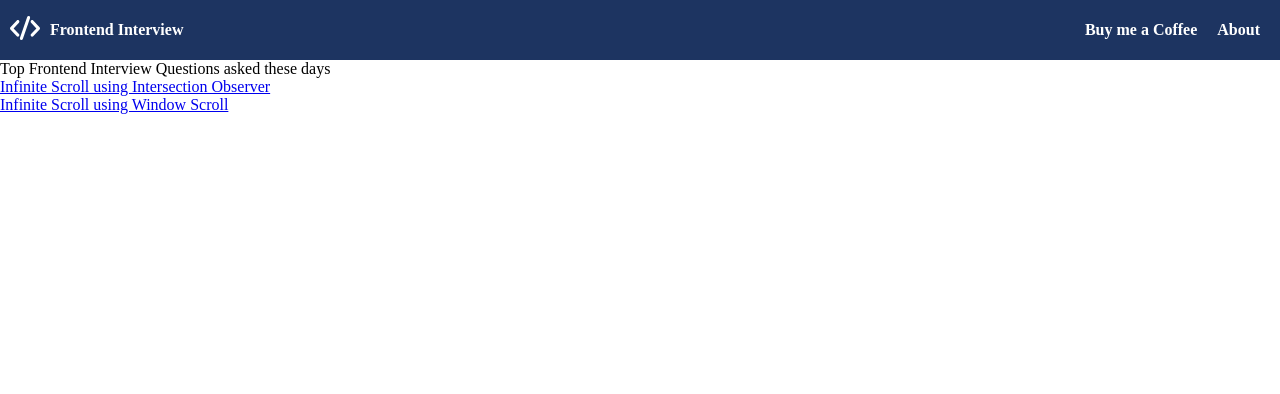
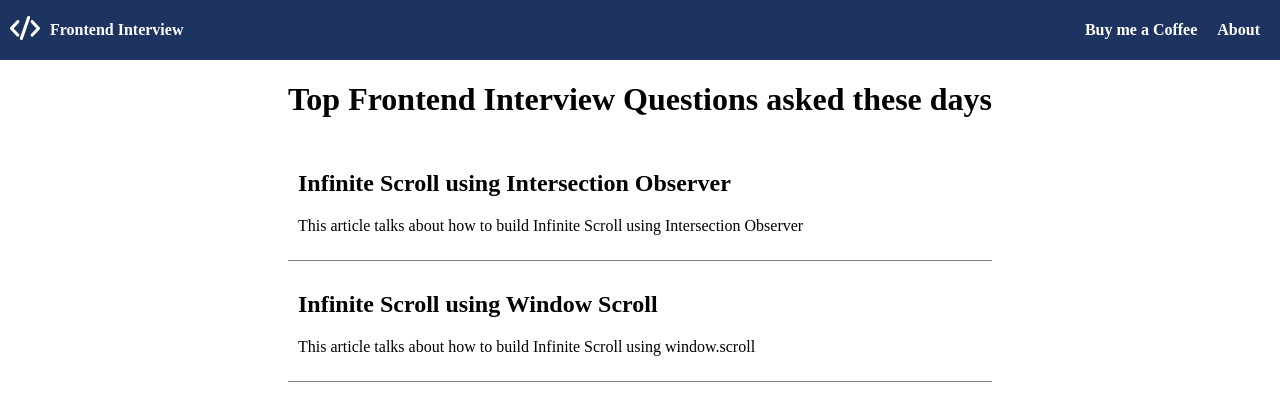
Before and after one commit to CodeDragoon/Frontend-Interview, a React (Create React App) app: page / in a window 1280 px wide. Shown: the top 394 px of the page. Built offline with nearby package versions, Linux system fonts and the light colour scheme.

Commit message:
Inf scroll window (#2)
* just testing code sandbox

* inf scroll wing window scroll

```diff
--- /dev/null
+++ b/src/common-components/articleCard/ArticleCard.jsx
@@ -0,0 +1,16 @@
+import React from "react";
+import { Link } from "react-router-dom";
+import "./styles.css";
+
+const ArticleCard = ({ route, label, description }) => {
+  return (
+    <Link className={"article-link "} to={route}>
+      <div className={"article-card-container"}>
+        <h2>{label}</h2>
+        <div>{description}</div>
+      </div>
+    </Link>
+  );
+};
+
+export default ArticleCard;
--- /dev/null
+++ b/src/common-components/articleCard/styles.css
@@ -0,0 +1,10 @@
+.article-card-container {
+  height: 100px;
+  padding: 10px;
+  border-bottom: 1px solid grey;
+}
+
+.article-link {
+  text-decoration: inherit;
+  color: inherit;
+}
--- /dev/null
+++ b/src/common-components/loader/Loader.jsx
@@ -0,0 +1,7 @@
+import React from "react";
+
+const Loader = () => {
+  return <div> I am Loader Component</div>;
+};
+
+export default Loader;
--- a/src/pages/InfiniteScrollUsingWindowScroll/InfiniteScrollUsingWindowScroll.jsx
+++ b/src/pages/InfiniteScrollUsingWindowScroll/InfiniteScrollUsingWindowScroll.jsx
@@ -1,9 +1,77 @@
-import React from 'react';
+import React, { useEffect, useRef, useState } from "react";
+
+import "./styles.css";
+
+const useInfScroll = () => {
+  const [data, setData] = useState([]);
+  const [message, setMessage] = useState("");
+  const [hasMore, setHasMore] = useState(`https://catfact.ninja/facts?page=1`);
+  const uKey = useRef(0);
+  const isLoading = useRef(false);
+
+  const getData = async () => {
+    if (!hasMore) return;
+    try {
+      isLoading.current = true;
+      const promise = await fetch(hasMore);
+      const response = await promise.json();
+      setData((data) => [...data, ...response.data]);
+      isLoading.current = false;
+
+      setHasMore(response.next_page_url);
+    } catch (err) {
+      setMessage("Something went wrong");
+    }
+  };
+
+  const getKey = () => {
+    uKey.current += 1;
+    return uKey.current;
+  };
+
+  const handleScroll = () => {
+    if (isLoading.current) return;
+
+    const docHeight = document.documentElement.offsetHeight;
+    const scrollY = window.scrollY;
+    const innerHeight = window.innerHeight;
+
+    if (docHeight - scrollY - 5 < innerHeight) {
+      getData();
+    }
+  };
+
+  useEffect(() => {
+    getData();
+  }, []);
+
+  useEffect(() => {
+    window.addEventListener("scroll", handleScroll);
+    return () => {
+      window.removeEventListener("scroll", handleScroll);
+    };
+  }, [hasMore]);
+
+  return { data, loading: isLoading.current, message, getKey };
+};
+
+const Node = ({ fact }) => {
+  return <div className="fact">{fact}</div>;
+};
 
 const InfiniteScrollUsingWindowScroll = () => {
-    return <div>
-        <div>This is a test website</div>
+  const { data = [], loading, getKey } = useInfScroll();
+  return (
+    <div>
+      <div className={"inf-scroll-window-title"}>
+        This is Example of Infinite Scroll using Catfacts API
+      </div>
+      {data.map((item) => (
+        <Node key={getKey()} fact={item.fact} />
+      ))}
+      {loading && <div>I am Loading</div>}
     </div>
-}
+  );
+};
 
-export default InfiniteScrollUsingWindowScroll
+export default InfiniteScrollUsingWindowScroll;
--- /dev/null
+++ b/src/pages/InfiniteScrollUsingWindowScroll/styles.css
@@ -0,0 +1,10 @@
+.fact {
+  height: 100px;
+  border-bottom: 1px solid gray;
+}
+.inf-scroll-window-title {
+  padding: 20px;
+  font-weight: bold;
+  font-size: 32px;
+  text-align: center;
+}
--- a/src/pages/home/Home.jsx
+++ b/src/pages/home/Home.jsx
@@ -1,25 +1,31 @@
+import React from "react";
+import { Link } from "react-router-dom";
+import Loader from "../../common-components/loader/Loader";
+import "./styles.css";
+import data from "./problems.json";
 
-import React from 'react';
-import { Link } from 'react-router-dom'
+const problems = data.problems;
 
-const problems = [{
-    label: "Infinite Scroll using Intersection Observer",
-    route: "/infinite-scroll-using-intersection-observer"
-}, {
-    label: "Infinite Scroll using Window Scroll",
-    route: "infinite-scroll-using-window-scroll"
-}]
+const Article = React.lazy(() => {
+  return new Promise((resolve, reject) => {
+    setTimeout(resolve, 500);
+  }).then(() => import("../../common-components/articleCard/ArticleCard"));
+});
 
 const Home = () => {
-    return <div>
-        Top Frontend Interview Questions asked these days
-        {
-            problems.map(item => {
-                return <Link to={item.route}>
-                    <div>{item.label}</div>
-                </Link>
-            })
-        }
+  return (
+    <div className={"main-section"}>
+      <div>
+        <h1>Top Frontend Interview Questions asked these days</h1>
+        {problems.map((item) => {
+          return (
+            <React.Suspense fallback={Loader}>
+              <Article {...item} />
+            </React.Suspense>
+          );
+        })}
+      </div>
     </div>
-}
-export default Home
+  );
+};
+export default Home;
--- /dev/null
+++ b/src/pages/home/problems.json
@@ -0,0 +1,14 @@
+{
+  "problems": [
+    {
+      "label": "Infinite Scroll using Intersection Observer",
+      "route": "/infinite-scroll-using-intersection-observer",
+      "description": "This article talks about how to build Infinite Scroll using Intersection Observer"
+    },
+    {
+      "label": "Infinite Scroll using Window Scroll",
+      "route": "infinite-scroll-using-window-scroll",
+      "description": "This article talks about how to build Infinite Scroll using window.scroll"
+    }
+  ]
+}
--- /dev/null
+++ b/src/pages/home/styles.css
@@ -0,0 +1,4 @@
+.main-section {
+  display: flex;
+  justify-content: center;
+}
```
